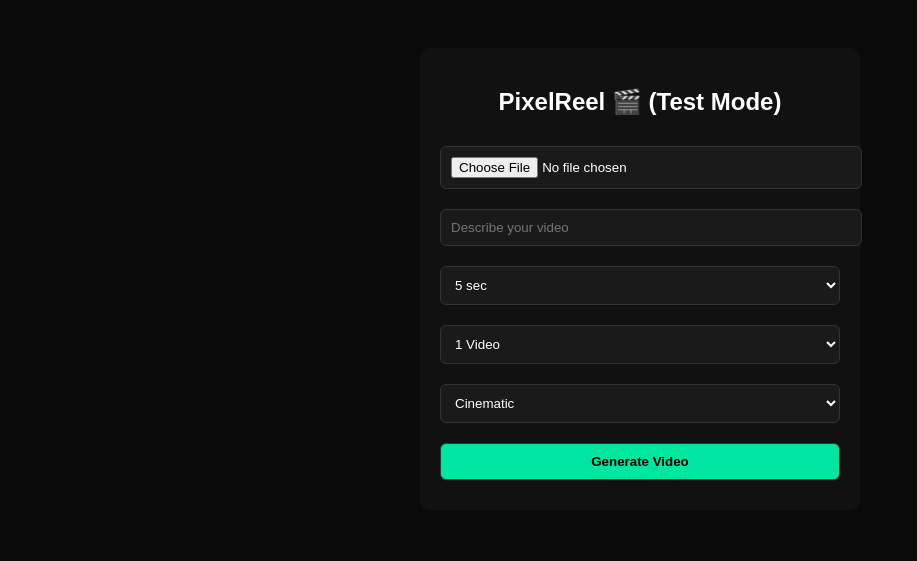
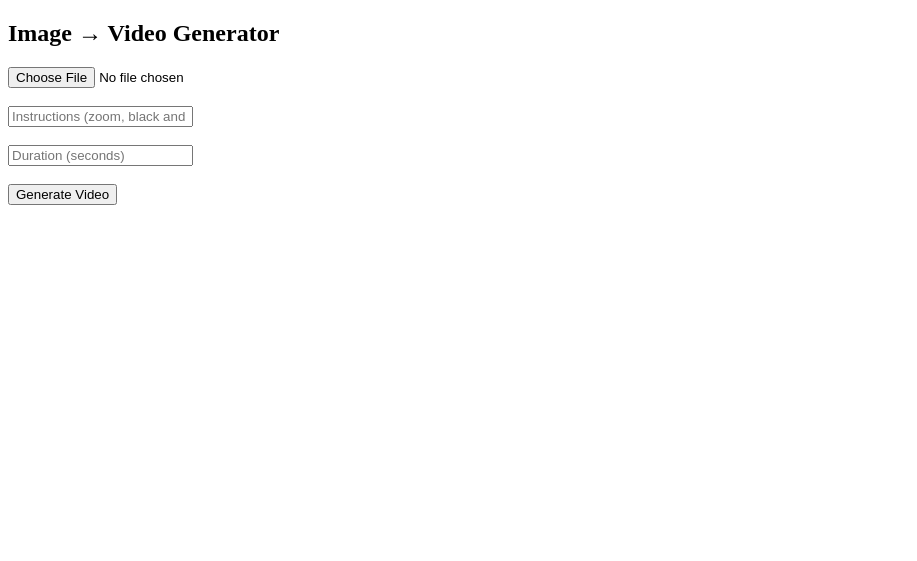
Before and after one commit to Rex-0431/Repository-name-pixelreel-Visibility-Public, a website: page index.html in a window 1280 px wide. Shown: the whole page, without its empty margins (0-917 px from the left). Drawn offline with Linux system fonts and the light colour scheme.

Commit message:
Update index.html

```diff
--- a/index.html
+++ b/index.html
@@ -1,162 +1,41 @@
 <!DOCTYPE html>
-<html lang="en">
-<head>
-<meta charset="UTF-8">
-<title>PixelReel Test</title>
 
-<style>
-body {
-  font-family: Arial, sans-serif;
-  background: #0a0a0a;
-  color: #fff;
-  display: flex;
-  justify-content: center;
-  padding: 40px;
-}
-
-.container {
-  width: 400px;
-  background: #111;
-  padding: 20px;
-  border-radius: 10px;
-  text-align: center;
-}
-
-input, select, button {
-  width: 100%;
-  padding: 10px;
-  margin: 10px 0;
-  background: #1a1a1a;
-  color: white;
-  border: 1px solid #333;
-  border-radius: 6px;
-}
-
-button {
-  background: #00e5a0;
-  color: black;
-  font-weight: bold;
-  cursor: pointer;
-}
-
-button:hover {
-  background: #00c98a;
-}
-
-img {
-  max-width: 100%;
-  margin-top: 10px;
-  border-radius: 8px;
-}
-
-#loader {
-  display: none;
-  margin-top: 10px;
-  color: #00e5a0;
-}
-
-#downloadLink {
-  display: none;
-  margin-top: 15px;
-  color: #00e5a0;
-  text-decoration: none;
-  font-weight: bold;
-}
-</style>
-</head>
-
+<html>
 <body>
 
-<div class="container">
-  <h2>PixelReel 🎬 (Test Mode)</h2>
+<h2>Image → Video Generator</h2>
 
-  <input type="file" id="fileInput" accept="image/*">
+<input type="file" id="fileInput" /><br><br>
 
-  <input type="text" id="promptInput" placeholder="Describe your video">
+<input type="text" id="instructions" placeholder="Instructions (zoom, black and white, bright)" /><br><br>
 
-  <select id="duration">
-    <option value="5">5 sec</option>
-    <option value="10">10 sec</option>
-    <option value="15">15 sec</option>
-  </select>
+<input type="number" id="duration" placeholder="Duration (seconds)" /><br><br>
 
-  <select id="count">
-    <option value="1">1 Video</option>
-    <option value="3">3 Videos</option>
-  </select>
+<button onclick="upload()">Generate Video</button>
 
-  <select id="music">
-    <option>Cinematic</option>
-    <option>Upbeat</option>
-    <option>Calm</option>
-  </select>
-
-  <button onclick="generateVideo()">Generate Video</button>
-
-  <div id="loader">Creating video... ⏳</div>
-
-  <div id="preview"></div>
-
-  <a id="downloadLink" download="video.mp4">Download Video</a>
-</div>
+<div id="result"></div>
 
 <script>
-const BACKEND = 'https://pixelreel.onrender.com';
-
-let file = null;
-
-// IMAGE PREVIEW
-document.getElementById('fileInput').addEventListener('change', function(e) {
-  file = e.target.files[0];
-
-  if (!file) return;
-
-  const reader = new FileReader();
-  reader.onload = function(ev) {
-    document.getElementById('preview').innerHTML =
-      '<img src="' + ev.target.result + '">';
-  };
-  reader.readAsDataURL(file);
-});
-
-// GENERATE VIDEO (NO PAYMENT)
-async function generateVideo() {
-
-  if (!file) {
-    alert("Please upload an image first");
-    return;
-  }
-
-  document.getElementById('loader').style.display = 'block';
-  document.getElementById('downloadLink').style.display = 'none';
+async function upload() {
+  const file = document.getElementById("fileInput").files[0];
+  const instructions = document.getElementById("instructions").value;
+  const duration = document.getElementById("duration").value;
 
   const formData = new FormData();
-  formData.append('image', file);
-  formData.append('prompt', document.getElementById('promptInput').value);
-  formData.append('duration', document.getElementById('duration').value);
-  formData.append('count', document.getElementById('count').value);
-  formData.append('music', document.getElementById('music').value);
+  formData.append("image", file);
+  formData.append("instructions", instructions);
+  formData.append("duration", duration);
 
-  try {
-    const res = await fetch(BACKEND + '/generate-video', {
-      method: 'POST',
-      body: formData
-    });
+  const res = await fetch("http://localhost:5000/generate-video", {
+    method: "POST",
+    body: formData
+  });
 
-    if (!res.ok) throw new Error();
+  const blob = await res.blob();
+  const videoUrl = URL.createObjectURL(blob);
 
-    const data = await res.json();
-
-    document.getElementById('loader').style.display = 'none';
-
-    const link = document.getElementById('downloadLink');
-    link.href = data.url;
-    link.style.display = 'block';
-
-  } catch (err) {
-    document.getElementById('loader').style.display = 'none';
-    alert("Video generation failed");
-  }
+  document.getElementById("result").innerHTML =
+    `<video controls width="400" src="${videoUrl}"></video>`;
 }
 </script>
 
```
